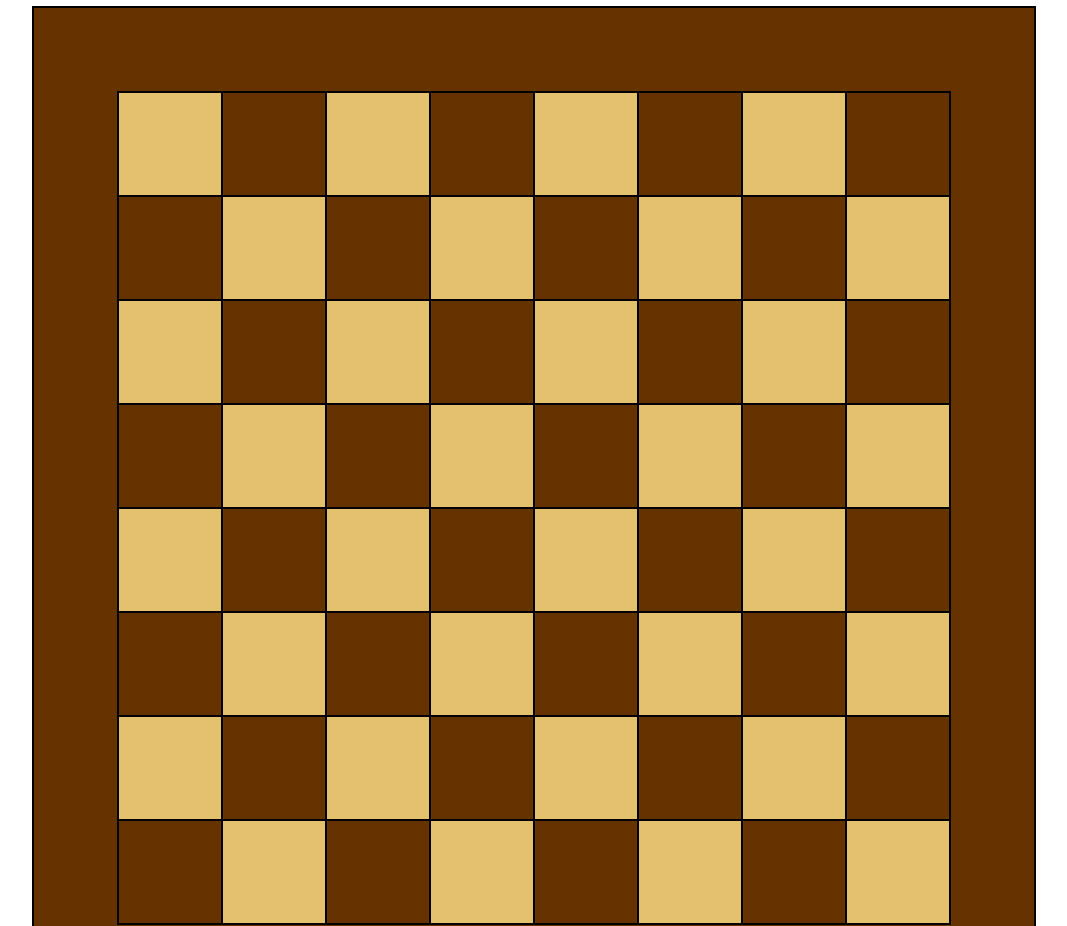
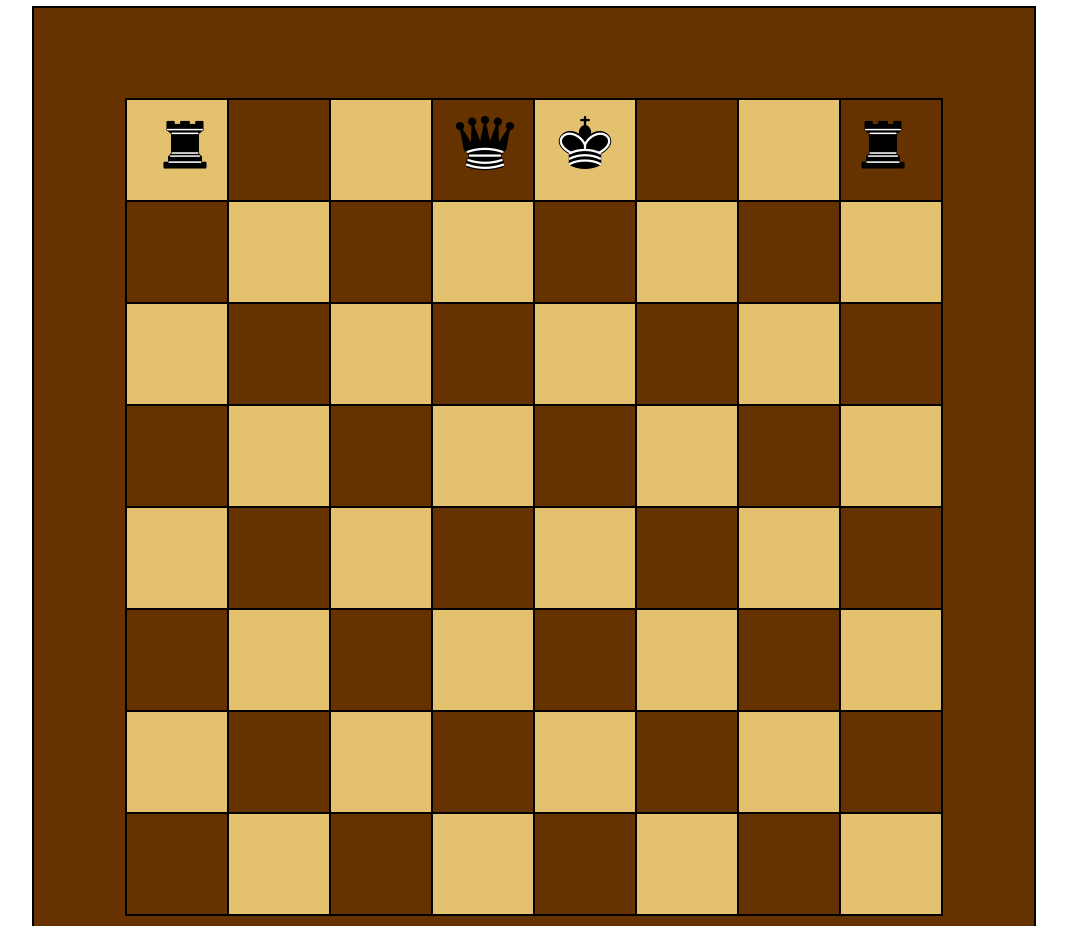
Before and after one commit to leopariente/cyber4s, a plain HTML site: page index.html in a window 1280 px wide. Shown: the top 926 px of the page, without its empty margins (106-1173 px from the left). Drawn offline with Linux system fonts and the light colour scheme.

Commit message:
starting to add players, pressed tile working

```diff
--- a/chess.js
+++ b/chess.js
@@ -1,8 +1,10 @@
 const chessBoard = document.createElement("div");
 chessBoard.classList.add("outline-board")
 document.body.appendChild(chessBoard);
+
 const chessTable = document.createElement("table");
 chessBoard.appendChild(chessTable);
+
 for(let i=0; i<8; i++) {
   let chessRow = chessTable.insertRow(i);
     for(let j=0; j<8; j++) {
@@ -15,3 +17,32 @@ for(let i=0; i<8; i++) {
       }
     }
   }
+
+document.querySelectorAll('td')
+.forEach(tile => tile.addEventListener("click", function() {
+   clickedTile = document.querySelectorAll("td.clicked");
+   if (clickedTile.length == 1) {
+   clickedTile[0].classList.remove("clicked");
+   }
+   tile.classList.add("clicked");
+}));
+
+let blackKing = document.createElement("img");
+blackKing.src = "static/black-king.png"
+blackKing.setAttribute('id', 'black-king')
+chessTable.appendChild(blackKing)
+
+let blackQueen = document.createElement("img");
+blackQueen.src = "static/black-queen.png"
+blackQueen.setAttribute('id', 'black-queen')
+chessTable.appendChild(blackQueen)
+
+let blackRook1 = document.createElement("img");
+blackRook1.src = "static/black-rook.png"
+blackRook1.setAttribute('id', 'black-rook1')
+chessTable.appendChild(blackRook1)
+
+let blackRook2 = document.createElement("img");
+blackRook2.src = "static/black-rook.png"
+blackRook2.setAttribute('id', 'black-rook2')
+chessTable.appendChild(blackRook2)
--- a/styles.css
+++ b/styles.css
@@ -12,6 +12,7 @@
 
 td {
     outline: black solid 2px;
+    padding: 0;
   }
 
 td:hover {
@@ -32,4 +33,33 @@ body {
   justify-content: center;
   align-items: center;
   background-color: rgb(102,51,0);
+  position: relative;
 }
+
+.clicked {
+  background-color: rgba(220, 220, 220, 0.4);
+}
+
+img {
+  position: absolute;
+}
+
+#black-king {
+  left: 517px;
+  top: 100px;
+}
+
+#black-queen {
+  left: 417px;
+  top: 100px;
+}
+
+#black-rook1 {
+ left: 117px;
+ top: 100px;
+}
+
+#black-rook2 {
+  right: 117px;
+  top: 100px;
+}
```
Also changed, not shown: static/black-king.png (added), static/black-queen.png (added), static/black-rook.png (added).
